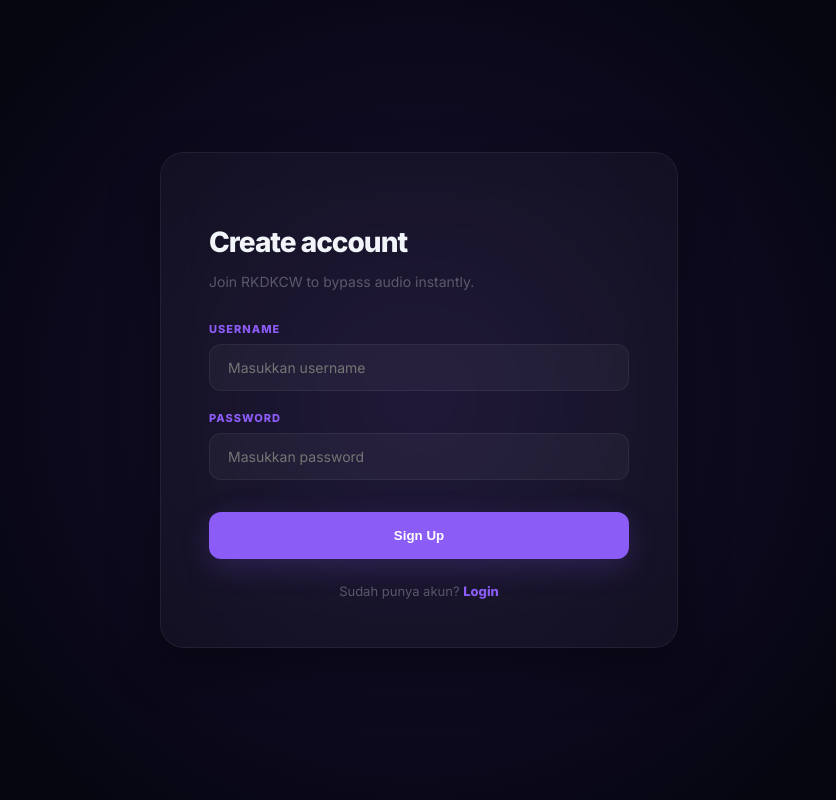
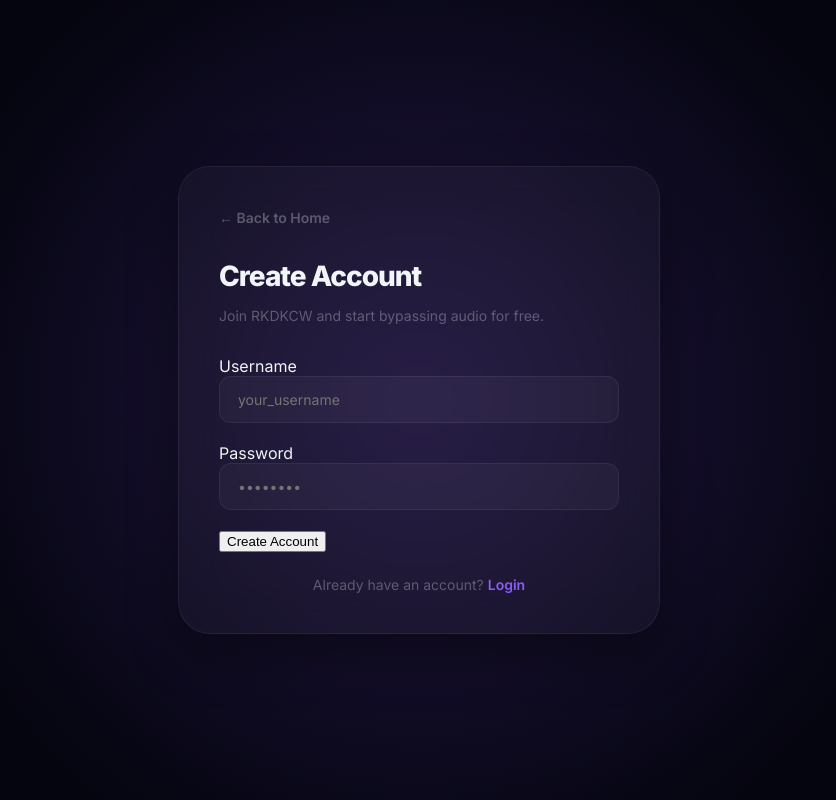
Before and after one commit to LordJunedGanteng/f4rrrr, a Flask app: page /signup in a window 1280 px wide. Shown: the whole page, without its empty margins (221-1057 px from the left). Run offline with Flask 3, Linux system fonts and the light colour scheme; some libraries are stand-ins or nearby versions.

Commit message:
Add files via upload

```diff
--- a/main.py
+++ b/main.py
@@ -78,6 +78,20 @@ def admin_required(f):
 web_jobs = {}
 # Token -> file path (for secure download)
 download_tokens = {}
+# Online tracking
+active_sessions = {} # session_id -> last_seen
+
+def track_activity():
+    if 'act_id' not in session: session['act_id'] = str(uuid.uuid4())
+    active_sessions[session['act_id']] = time.time()
+
+@app.route('/api/online_count')
+def api_online_count():
+    now = time.time()
+    # Prune sessions older than 5 mins
+    to_del = [sid for sid, ts in active_sessions.items() if now - ts > 300]
+    for sid in to_del: active_sessions.pop(sid, None)
+    return jsonify({'count': len(active_sessions)})
 
 COOKIES_FILE = 'DISCORD AUDIOBYPASSBOT/cookies.txt'
 
@@ -375,11 +389,13 @@ def process_web_job(job_id, source, mode, url_or_path, is_upload, speed=2.253, a
 # ─────────────────────────────────────────────
 @app.route('/')
 def landing_page():
+    track_activity()
     if 'user_id' in session: return redirect(url_for('app_dashboard'))
     return render_template('landing.html')
 
 @app.route('/login', methods=['GET', 'POST'])
 def login_page():
+    track_activity()
     if request.method == 'POST':
         user_list = load_json(USERS_FILE, {})
         user     = request.form.get('username', '').strip()
@@ -416,6 +432,7 @@ def logout():
 @app.route('/app')
 @login_required
 def app_dashboard():
+    track_activity()
     users = load_json(USERS_FILE, {})
     user_info = users.get(session['user_id'], {})
     return render_template('index.html',
@@ -439,6 +456,7 @@ def admin_login_page():
 @app.route('/admin/dashboard')
 @admin_required
 def admin_dashboard():
+    track_activity()
     return render_template('admin.html')
 
 @app.route('/api/admin/stats')
--- a/templates/auth.html
+++ b/templates/auth.html
@@ -21,11 +21,17 @@
             font-family: 'Inter', sans-serif;
             display: flex; justify-content: center; align-items: center;
             height: 100vh; margin: 0;
+            overflow: hidden;
+        }
+        .glow-layer {
+            position: fixed; top: 0; left: 0; width: 100%; height: 100%;
+            pointer-events: none; z-index: 1;
+            background: radial-gradient(600px circle at var(--mouse-x) var(--mouse-y), rgba(139, 92, 246, 0.08), transparent 80%);
         }
         .form-card {
             background: rgba(255,255,255,0.03); border: 1px solid var(--border);
-            padding: 48px; border-radius: 24px; width: 420px;
-            backdrop-filter: blur(20px);
+            padding: 40px; border-radius: 32px; width: 100%; max-width: 400px;
+            backdrop-filter: blur(20px); position: relative; z-index: 10;
             box-shadow: 0 20px 50px rgba(0,0,0,0.4);
         }
         h2 { font-size: 28px; font-weight: 800; letter-spacing: -1px; margin-bottom: 8px; }
@@ -46,55 +52,66 @@
             transition: opacity 0.2s;
         }
         .btn-auth:hover { opacity: 0.8; }
-        .error { color: #f87171; font-size: 12px; margin-bottom: 20px; font-weight: 600; text-align: center; }
+        .btn-primary:hover { opacity: 0.8; }
+        .error-msg { color: #f87171; font-size: 12px; margin-bottom: 20px; font-weight: 600; text-align: center; }
         .switch-link { text-align: center; margin-top: 24px; font-size: 13px; color: var(--muted); }
         .switch-link a { color: var(--purple); text-decoration: none; font-weight: 700; }
         .switch-link a:hover { text-decoration: underline; }
     </style>
 </head>
-<body>
+<body style="--mouse-x: 50%; --mouse-y: 50%;">
+    <div class="glow-layer"></div>
     <div class="form-card">
-        {% if mode == 'signup' %}
-            <h2>Create account</h2>
-            <p class="subtitle">Join RKDKCW to bypass audio instantly.</p>
-            <form action="/signup" method="POST">
-        {% elif mode == 'admin' %}
-            <h2>Admin Login</h2>
-            <p class="subtitle">Enter credentials to manage RKDKCW.</p>
-            <form action="/admin/login" method="POST">
-        {% else %}
-            <h2>Welcome back</h2>
-            <p class="subtitle">Login to your account to continue.</p>
-            <form action="/login" method="POST">
+        <div style="margin-bottom: 32px;">
+            <a href="/" style="color: var(--muted); text-decoration: none; font-size: 14px; font-weight: 600;">← Back to Home</a>
+        </div>
+        <h2>
+            {% if mode == 'admin' %}Admin Login
+            {% elif mode == 'signup' %}Create Account
+            {% else %}Welcome Back{% endif %}
+        </h2>
+        <p style="color: var(--muted); font-size: 14px; margin-bottom: 32px;">
+            {% if mode == 'admin' %}Enter administrative credentials to proceed.
+            {% elif mode == 'signup' %}Join RKDKCW and start bypassing audio for free.
+            {% else %}Sign in to your account to continue.{% endif %}
+        </p>
+
+        {% if error %}
+        <div class="error-msg">{{ error }}</div>
         {% endif %}
 
-            {% if error %}
-                <div class="error">{{ error }}</div>
-            {% endif %}
-
+        <form method="POST">
             <div class="input-group">
-                <span class="label">Username</span>
-                <input type="text" name="username" placeholder="Masukkan username" required autocomplete="username">
+                <label>Username</label>
+                <input type="text" name="username" placeholder="your_username" required>
             </div>
             <div class="input-group">
-                <span class="label">Password</span>
-                <input type="password" name="password" placeholder="Masukkan password" required autocomplete="current-password">
+                <label>Password</label>
+                <input type="password" name="password" placeholder="••••••••" required>
             </div>
-
-            <button type="submit" class="btn-auth">
-                {% if mode == 'signup' %} Sign Up {% elif mode == 'admin' %} Admin Access {% else %} Login {% endif %}
+            <button type="submit" class="btn-primary">
+                {% if mode == 'admin' %}Authorize Admin
+                {% elif mode == 'signup' %}Create Account
+                {% else %}Sign In{% endif %}
             </button>
         </form>
 
-        <div class="switch-link">
+        <div style="margin-top: 24px; text-align: center; font-size: 14px;">
             {% if mode == 'signup' %}
-                Sudah punya akun? <a href="/login">Login</a>
-            {% elif mode == 'admin' %}
-                <a href="/">Kembali ke Home</a>
-            {% else %}
-                Belum punya akun? <a href="/signup">Daftar sekarang</a>
+            <span style="color: var(--muted);">Already have an account?</span>
+            <a href="/login" style="color: var(--purple); text-decoration: none; font-weight: 600;">Login</a>
+            {% elif mode == 'login' %}
+            <span style="color: var(--muted);">Don't have an account?</span>
+            <a href="/signup" style="color: var(--purple); text-decoration: none; font-weight: 600;">Sign up</a>
             {% endif %}
         </div>
     </div>
+
+    <script>
+        document.addEventListener('mousemove', e => {
+            document.body.style.setProperty('--mouse-x', e.clientX + 'px');
+            document.body.style.setProperty('--mouse-y', e.clientY + 'px');
+        });
+    </script>
 </body>
 </html>
```
Also changed, not shown: templates/admin.html (+36 -1 lines), templates/index.html (+38 -2 lines), templates/landing.html (+38 -2 lines).
